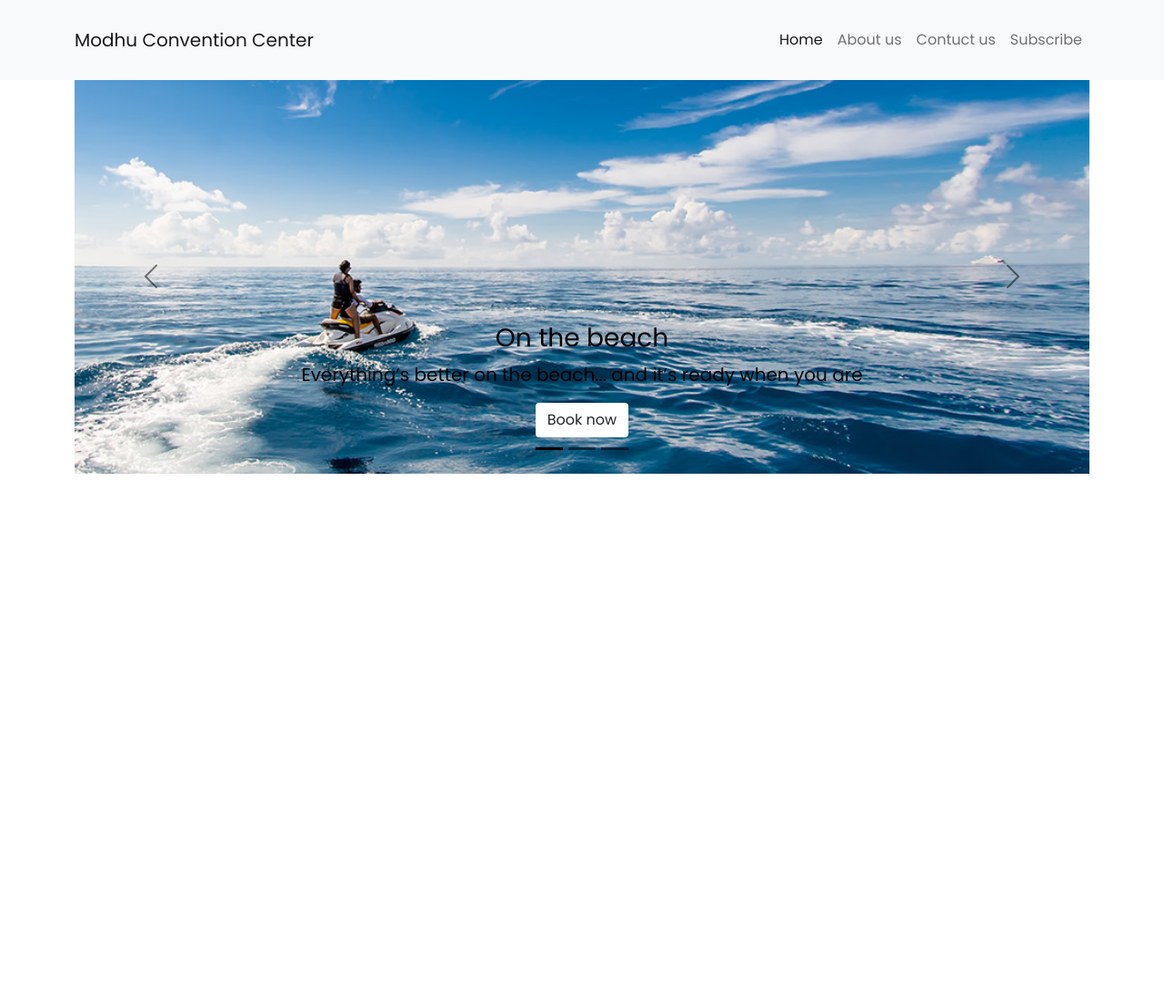
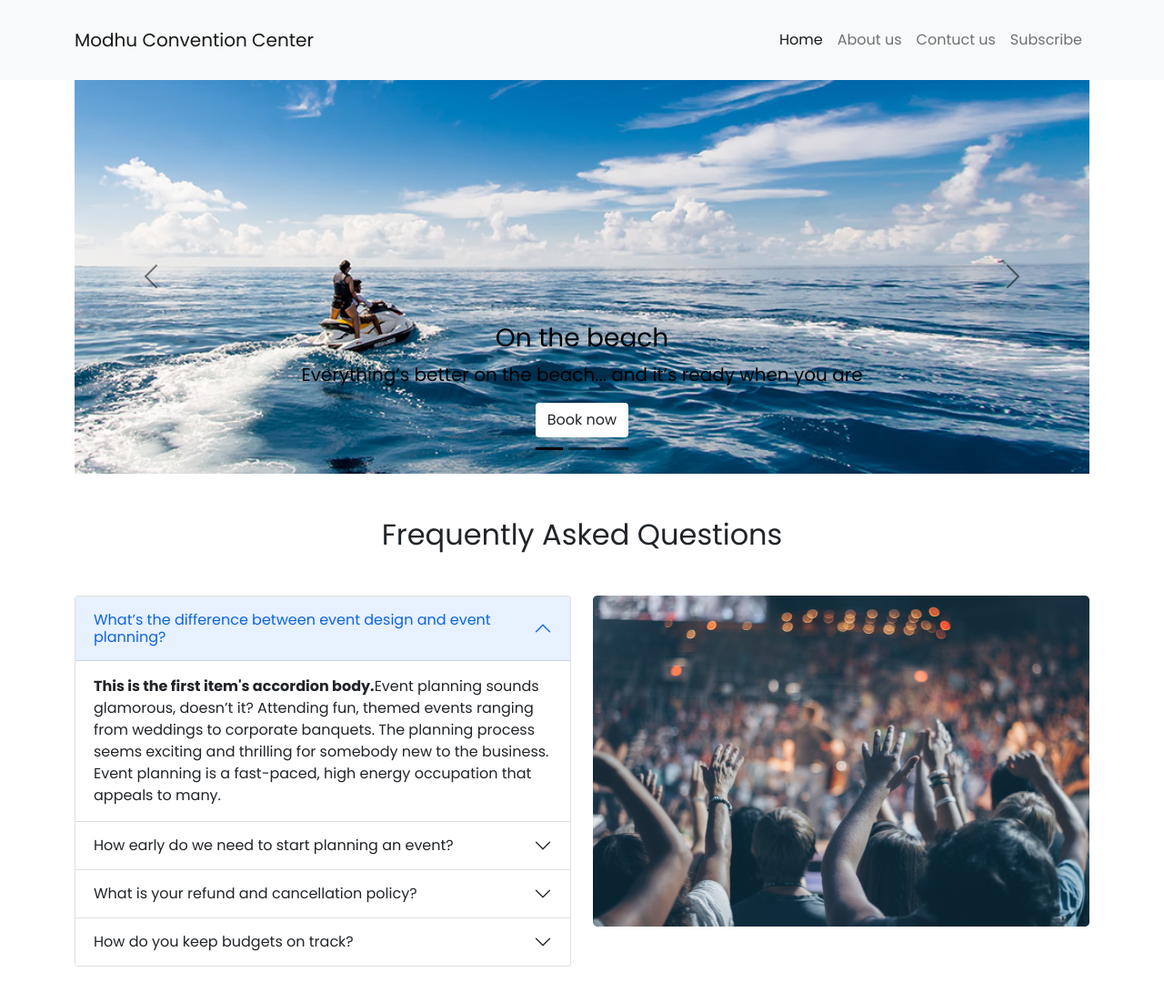
Before and after one commit to Haniful-Islam/modhu-convention-center, a plain HTML site: page index.html in a window 1280 px wide. Shown: the whole page at 91% size. Before the commit the page ends 800 px from the top, so only its background shows below. Drawn offline with nearby package versions, Linux system fonts and the light colour scheme.

Commit message:
freequenly asked questions added

```diff
--- a/index.html
+++ b/index.html
@@ -107,8 +107,97 @@
         <!-- Slider Section End -->
     </header>
 
+    <main>
+        <!-- freequenly asked questions Start -->
+        <section class="container my-5">
+            <h2 class="text-center mb-5">Frequently Asked Questions</h2>
+            <div class="row">
+                <div class="col-lg-6 col-md-12">
+                    <div class="accordion" id="accordionExample">
+                        <div class="accordion-item">
+                            <h2 class="accordion-header" id="headingOne">
+                                <button class="accordion-button" type="button" data-bs-toggle="collapse"
+                                    data-bs-target="#collapseOne" aria-expanded="true" aria-controls="collapseOne">
+                                    What’s the difference between event design and event planning?
+                                </button>
+                            </h2>
+                            <div id="collapseOne" class="accordion-collapse collapse show" aria-labelledby="headingOne"
+                                data-bs-parent="#accordionExample">
+                                <div class="accordion-body">
+                                    <strong>This is the first item's accordion body.</strong>Event planning sounds
+                                    glamorous, doesn’t it? Attending fun, themed events ranging from weddings to
+                                    corporate banquets. The planning process seems exciting and thrilling for somebody
+                                    new to the business. Event planning is a fast-paced, high energy occupation that
+                                    appeals to many.
+                                </div>
+                            </div>
+                        </div>
+                        <div class="accordion-item">
+                            <h2 class="accordion-header" id="headingTwo">
+                                <button class="accordion-button collapsed" type="button" data-bs-toggle="collapse"
+                                    data-bs-target="#collapseTwo" aria-expanded="false" aria-controls="collapseTwo">
+                                    How early do we need to start planning an event?
+                                </button>
+                            </h2>
+                            <div id="collapseTwo" class="accordion-collapse collapse" aria-labelledby="headingTwo"
+                                data-bs-parent="#accordionExample">
+                                <div class="accordion-body">
+                                    <strong>This is the second item's accordion body.</strong> Event design encompasses
+                                    the more creative side of event management. While a planner focuses on organization,
+                                    we focus on the decor of the event. From draping to lighting, furniture, and
+                                    centerpieces, it is our job to ensure your event is truly stunning.
+                                </div>
+                            </div>
+                        </div>
+                        <div class="accordion-item">
+                            <h2 class="accordion-header" id="headingThree">
+                                <button class="accordion-button collapsed" type="button" data-bs-toggle="collapse"
+                                    data-bs-target="#collapseThree" aria-expanded="false" aria-controls="collapseThree">
+                                    What is your refund and cancellation policy?
+                                </button>
+                            </h2>
+                            <div id="collapseThree" class="accordion-collapse collapse" aria-labelledby="headingThree"
+                                data-bs-parent="#accordionExample">
+                                <div class="accordion-body">
+                                    <strong>This is the third item's accordion body.</strong>If the return is caused by
+                                    the consumer, consumer should be responsible for the shipping fee. The specific fee
+                                    should be based on the express company you choose.
+
+                                    If due to our reasons, the goods received are damaged or not correct, and the
+                                    consumer is not required to bear the shipping fee for this reason.
+
+                                    Our policy lasts 30 days. If 30 days have gone by since your purchase, unfortunately
+                                    we can’t offer you a refund or exchange.
 
 
+                                </div>
+                            </div>
+                        </div>
+                        <!-- accordian iteam-4 -->
+                        <div class="accordion-item">
+                            <h2 class="accordion-header" id="headingFour">
+                                <button class="accordion-button collapsed" type="button" data-bs-toggle="collapse"
+                                    data-bs-target="#collapseFour" aria-expanded="false" aria-controls="collapseFour">
+                                    How do you keep budgets on track?
+                                </button>
+                            </h2>
+                            <div id="collapseFour" class="accordion-collapse collapse" aria-labelledby="headingFour"
+                                data-bs-parent="#accordionExample">
+                                <div class="accordion-body">
+                                    <strong>This is the second item's accordion body.</strong> Event haniful islam
+                                </div>
+                            </div>
+                        </div>
+                    </div>
+                </div>
+                <div class="col-lg-6 col-sm-12">
+                    <img class="img-fluid" src="images/question.png" alt="">
+                </div>
+            </div>
+        </section>
+        <!-- freequenly asked questions End -->
+
+    </main>
 
 
     <!-- bundle js -->
```
Also changed, not shown: images/apps/app-store.png (added), images/apps/google-play.png (added), images/question.png (added).
